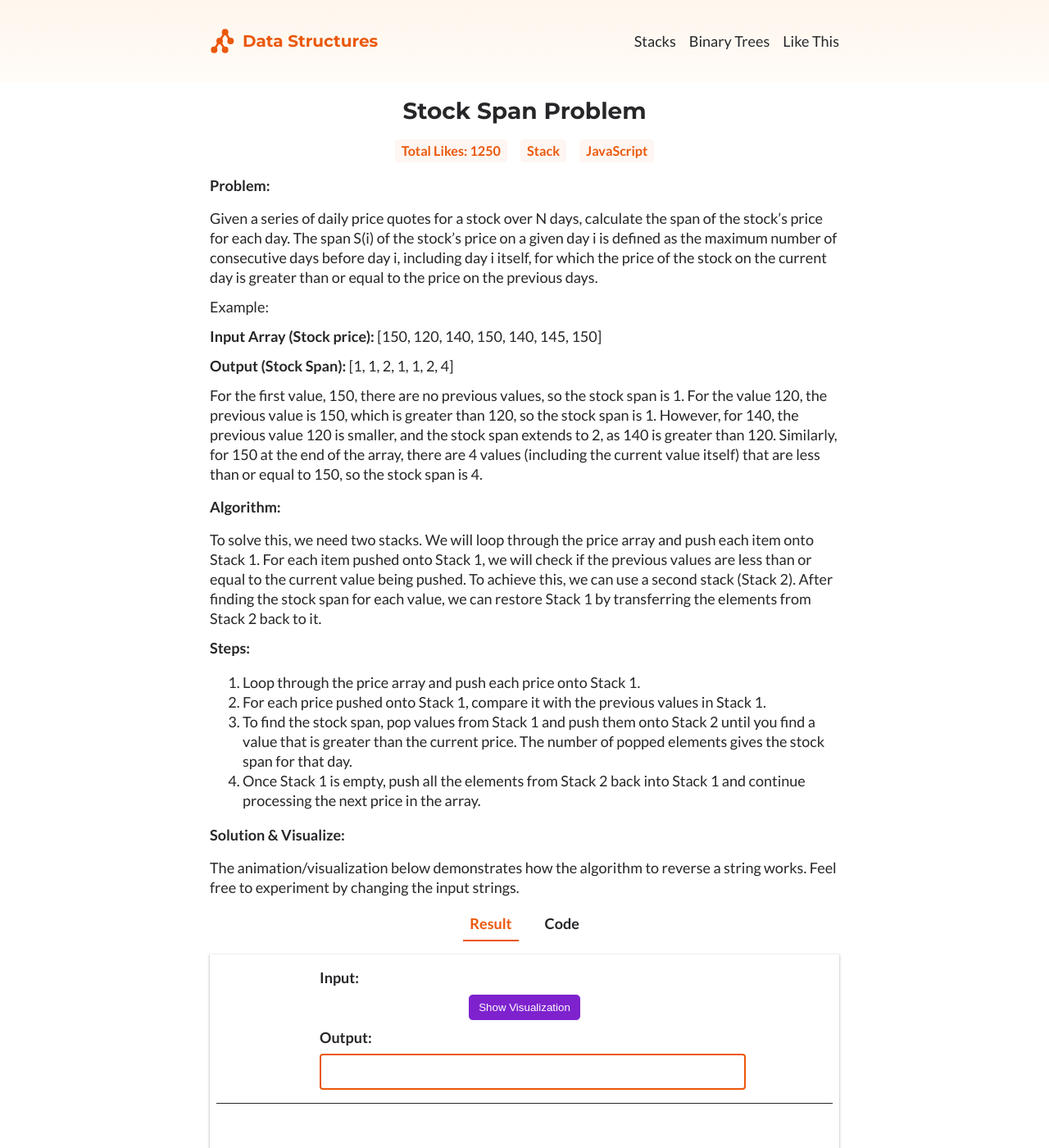
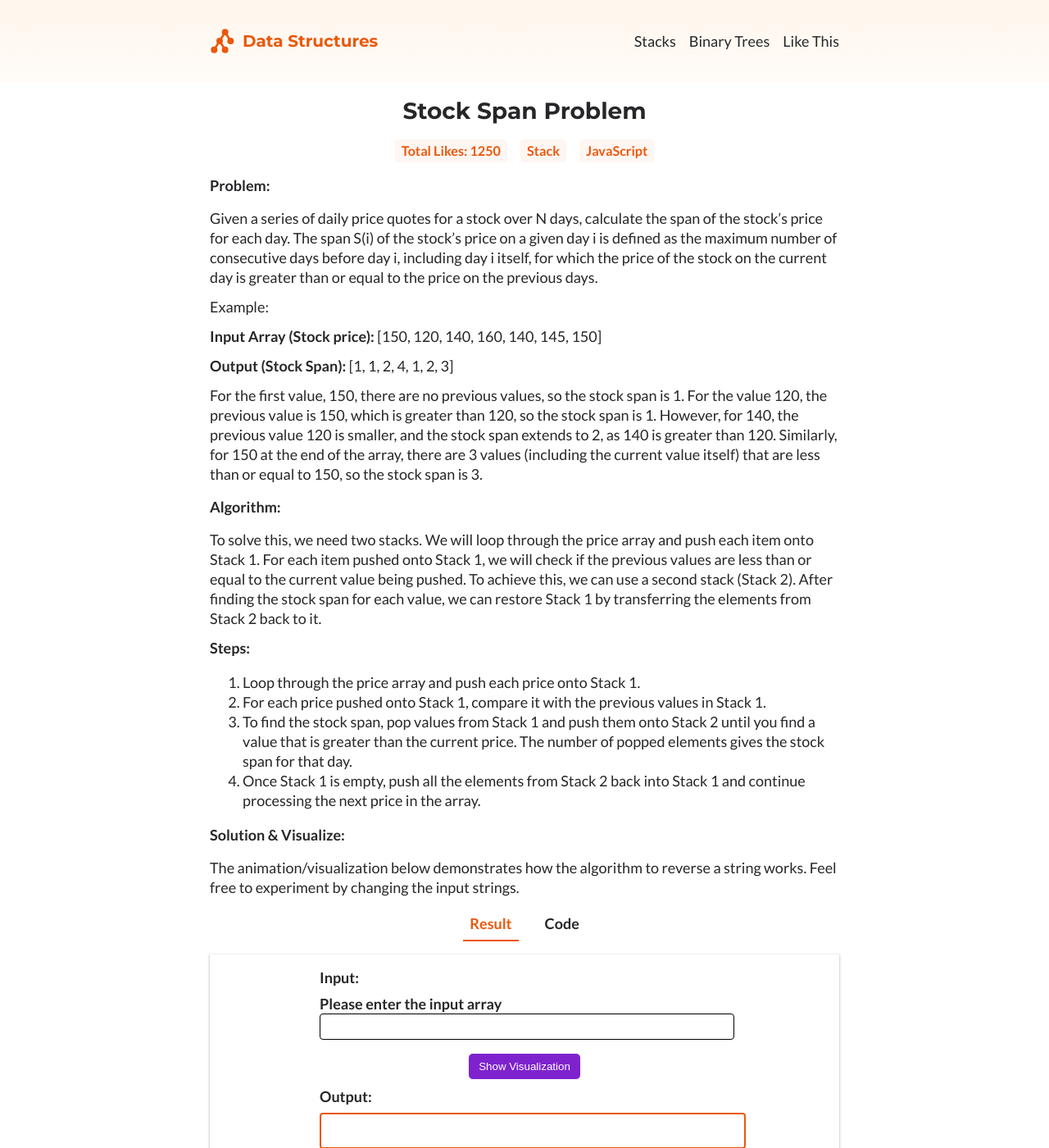
Before and after one commit to raghavendra89/ds-visualizer, a Jekyll site: the page built from _stacks/stock-span-problem.md, in a window 1280 px wide and 1400 px high. Shown: the whole window at 82% size. Built offline with Jekyll 4.4.1, drawn with Linux system fonts in a browser that asks for light colours; some of the changed lines change nothing that is shown.

Commit message:
Implememnt solution for Stock span problem.

```diff
--- a/_stacks/assets/css/animator.css
+++ b/_stacks/assets/css/animator.css
@@ -1,6 +1,6 @@
 :root {
-/*    --stack-item-color: #8CC8FA;*/
     --stack-item-color: #B4F0FA;
+    --highlight-stack-item-color: #8CC8FA;
     --pop-item-color: #F5EDCB;
 }
 
--- a/_stacks/assets/js/stock-span-problem.js
+++ b/_stacks/assets/js/stock-span-problem.js
@@ -0,0 +1,82 @@
+function stackSolution(args) {
+    let array = args[0];
+
+    const stack1 = new Stack(
+        [],
+        {
+            name: 'Stack 1',
+            description: 'Stack 1.'
+        }
+    );
+
+    const stack2 = new Stack(
+        [],
+        {
+            name: 'Stack 2',
+            description: 'Stack 2'
+        }
+    );
+
+    let popOpsCount = 0;
+    let currentValue = null;
+    let stockSpan = [];
+    let currentStockSpan = 1;
+    while (array.length) {
+        animatorModule.displayComment(
+            'Loop through the array and compare the previous values in stack. <br>'
+            + highlightArray([...array], 0)
+            + '<br> Stock Span: ' + currentStockSpan,
+            500
+        );
+
+        currentValue = array[0];
+        currentStockSpan = 1;
+
+        while (! stack1.isEmpty()) {
+            if (stack1.top() > currentValue) {
+                break;
+            }
+
+            animatorModule.displayComment(
+                'If the top element of Stack 1 is smaller then push it Stack 2. <br>'
+                + highlightArray([...array], 0)
+                + '<br> Stock Span: ' + currentStockSpan,
+                500
+            );
+
+            stack2.push(stack1.pop());
+            popOpsCount++;
+            currentStockSpan++;
+        }
+
+        while (popOpsCount > 0) {
+            if (stack1.isEmpty()) {
+                animatorModule.displayComment(
+                    'Stack 1 is empty. Now push the elements back to Stack 1 <br>'
+                    + highlightArray([...array], 0)
+                    + '<br> Stock Span: ' + currentStockSpan,
+                    500
+                );
+            } else {
+                animatorModule.displayComment(
+                    'We hit the larger value. Now push the elements back to Stack 1 <br>'
+                    + highlightArray([...array], 0)
+                    + '<br> Stock Span: ' + currentStockSpan,
+                    500
+                );
+            }
+
+            stack1.push(stack2.pop());
+            popOpsCount--;
+        }
+
+        array.shift();
+        stack1.push(currentValue);
+        stockSpan.push(currentStockSpan);
+        animatorModule.displayOutput([...stockSpan]);
+    }
+
+    animatorModule.displayOutput(stockSpan);
+    animatorModule.displayComment('');
+    return stockSpan;
+}
--- a/_stacks/stock-span-problem.md
+++ b/_stacks/stock-span-problem.md
@@ -1,6 +1,9 @@
 ---
 layout: visualizer
 title: Stock Span Problem
+inputs:
+  - type: array
+    label: Please enter the input array
 ---
 
 #### Problem:
@@ -9,11 +12,11 @@
 
 Example:
 
-**Input Array (Stock price):** [150, 120, 140, 150, 140, 145, 150]
+**Input Array (Stock price):** [150, 120, 140, 160, 140, 145, 150]
 
-**Output (Stock Span):** [1, 1, 2, 1, 1, 2, 4]
+**Output (Stock Span):** [1, 1, 2, 4, 1, 2, 3]
 
-For the first value, 150, there are no previous values, so the stock span is 1. For the value 120, the previous value is 150, which is greater than 120, so the stock span is 1. However, for 140, the previous value 120 is smaller, and the stock span extends to 2, as 140 is greater than 120. Similarly, for 150 at the end of the array, there are 4 values (including the current value itself) that are less than or equal to 150, so the stock span is 4.
+For the first value, 150, there are no previous values, so the stock span is 1. For the value 120, the previous value is 150, which is greater than 120, so the stock span is 1. However, for 140, the previous value 120 is smaller, and the stock span extends to 2, as 140 is greater than 120. Similarly, for 150 at the end of the array, there are 3 values (including the current value itself) that are less than or equal to 150, so the stock span is 3.
 
 #### Algorithm:
 
```
